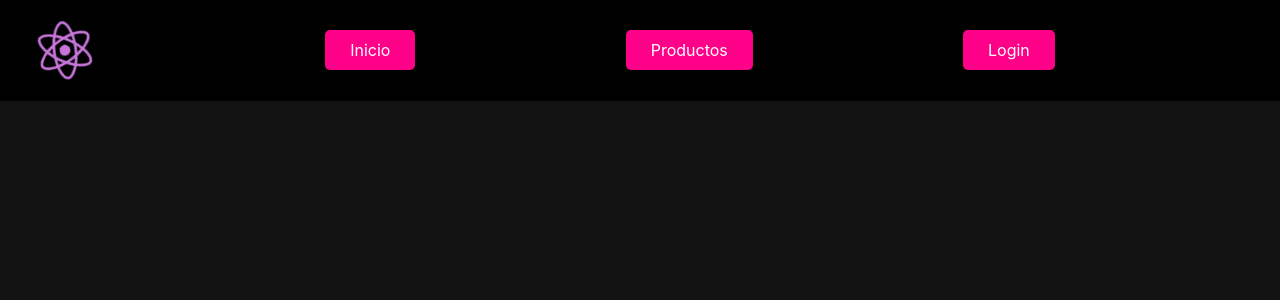
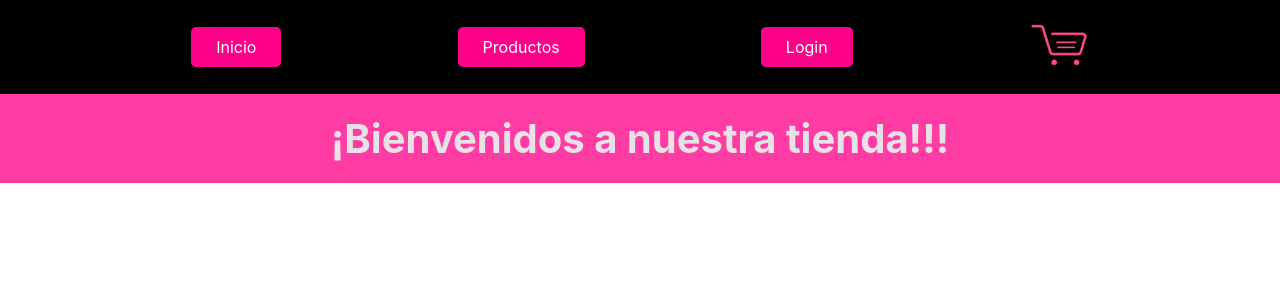
Before and after one commit to ValeriaPaparelli/primer-app-react, a React (Create React App) app: page / in a window 1280 px wide. Shown: the top 300 px of the page. Built offline with nearby package versions, Linux system fonts and the light colour scheme.

Commit message:
props greeting

```diff
--- a/src/App.js
+++ b/src/App.js
@@ -1,10 +1,12 @@
 import './App.css';
 import NavBar from './components/NavBar/NavBar';
+import ItemListContainer from './components/NavBar/ItemListContainer';
 
 function App() {
   return (
     <div className="App">
       <NavBar />
+      <ItemListContainer greeting='¡Bienvenidos a nuestra tienda!!!' />
     </div>
   );
 }
--- /dev/null
+++ b/src/components/NavBar/CartWidget.jsx
@@ -0,0 +1,12 @@
+import React from 'react';
+import Carrito from '../../images/carrito.png';
+
+const CartWidget = () => {
+    return (
+        <div>
+            <img width="60px" src={Carrito} alt="" />
+        </div>
+    )
+}
+
+export default CartWidget;
--- /dev/null
+++ b/src/components/NavBar/ItemListContainer.css
@@ -0,0 +1,8 @@
+p {
+    background-color: rgb(255, 59, 164);
+    color: rgb(231, 226, 229);
+    font-size: 40px;
+    font-weight: bold;
+    text-align: center;
+    padding: 20px 0;
+}
--- /dev/null
+++ b/src/components/NavBar/ItemListContainer.jsx
@@ -0,0 +1,12 @@
+import React from 'react';
+import './ItemListContainer.css';
+
+const ItemListContainer = ({ greeting }) => {
+    return (
+        <div>
+            <p>{greeting}</p>
+        </div>
+    )
+}
+
+export default ItemListContainer;
--- a/src/components/NavBar/NavBar.css
+++ b/src/components/NavBar/NavBar.css
@@ -2,10 +2,6 @@
     margin: 0;
     padding: 0;
     box-sizing: border-box;
-}
-
-body {
-    background-color: rgb(20, 19, 19);
 }
 
 nav {
@@ -21,6 +17,7 @@ nav {
     flex: 1;
     justify-content: space-evenly;
     align-items: center;
+    color: white;
 }
 
 .menu li a {
--- a/src/components/NavBar/NavBar.jsx
+++ b/src/components/NavBar/NavBar.jsx
@@ -1,17 +1,21 @@
 import React from 'react';
 import './NavBar.css';
-import logo from '../../logo.svg';
-
+import CartWidget from './CartWidget';
+/* import Logo from '../../images/logo.png';
+ */
 const NavBar = () => {
     return (
+        <header>
+           {/*  <img src={Logo} alt="" /> */}
             <nav>
-            <img className="App-logo" width='100px' src={logo} alt="logo" />
                 <ul className='menu'>
                 <li><a href="/">Inicio</a></li>
                 <li><a href="/">Productos</a></li>
                 <li><a href="/">Login</a></li>
+                <li><CartWidget /></li>
                 </ul>
             </nav>
+        </header>
     )
 }
 
```
Also changed, not shown: src/images/carrito.png (added), src/images/logo.png (added). Lines whose indentation alone changed are shown as unchanged.
